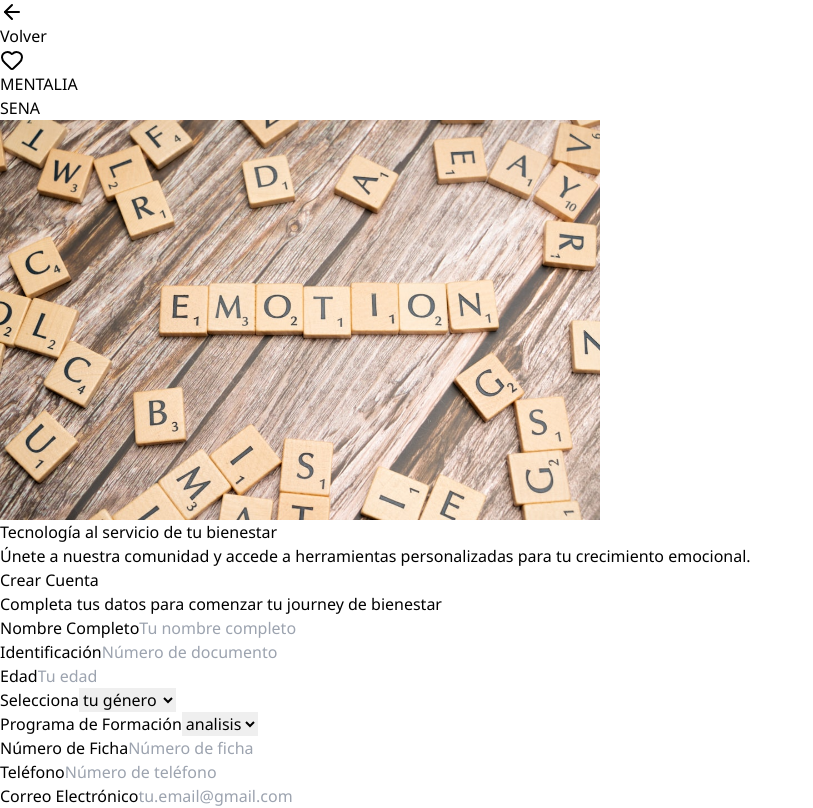
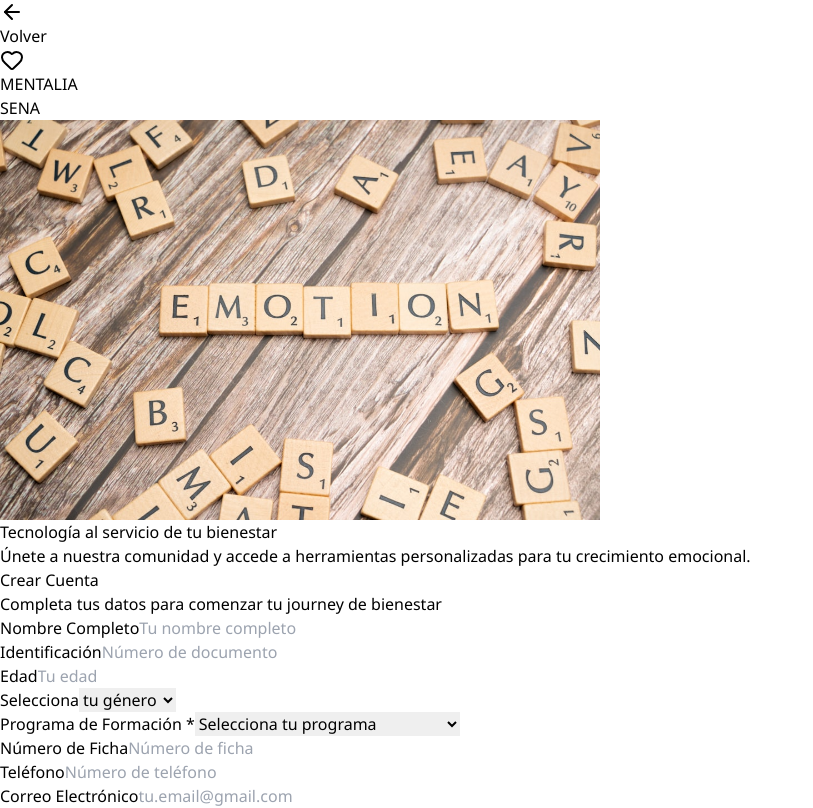
Before and after one commit to shaireth1/Mentalia, a Next.js app in the folder frontend/: page /register in a window 1280 px wide. Shown: the top 808 px of the page, without its empty margins (0-813 px from the left). Built offline with nearby package versions, Linux system fonts and the light colour scheme.

Commit message:
Update page.js

```diff
--- a/frontend/src/app/register/page.js
+++ b/frontend/src/app/register/page.js
@@ -163,16 +163,33 @@ export default function Register() {
                 </select>
               </div>
 
+
               <div className="md:col-span-2">
-                <label className="label">Programa de Formación</label>
+  <label className={label}>Programa de Formación *</label>
   <select
     name="program"
-                  className="input"
+    value={formData.program}
     onChange={handleChange}
     required
+    className={input}
   >
-                  <option value="">analisis</option>
-
+    <option value="">Selecciona tu programa</option>
+    <option value="Análisis y Desarrollo de Software">
+      Análisis y Desarrollo de Software
+    </option>
+    <option value="Producción de Multimedia">
+      Producción de Multimedia
+    </option>
+    <option value="Gestión de Redes de Datos">
+      Gestión de Redes de Datos
+    </option>
+    <option value="Contabilidad y Finanzas">
+      Contabilidad y Finanzas
+    </option>
+    <option value="Gestión del Talento Humano">
+      Gestión del Talento Humano
+    </option>
+    <option value="Otro">Otro</option>
   </select>
 </div>
 
```
Lines whose indentation alone changed are shown as unchanged.
